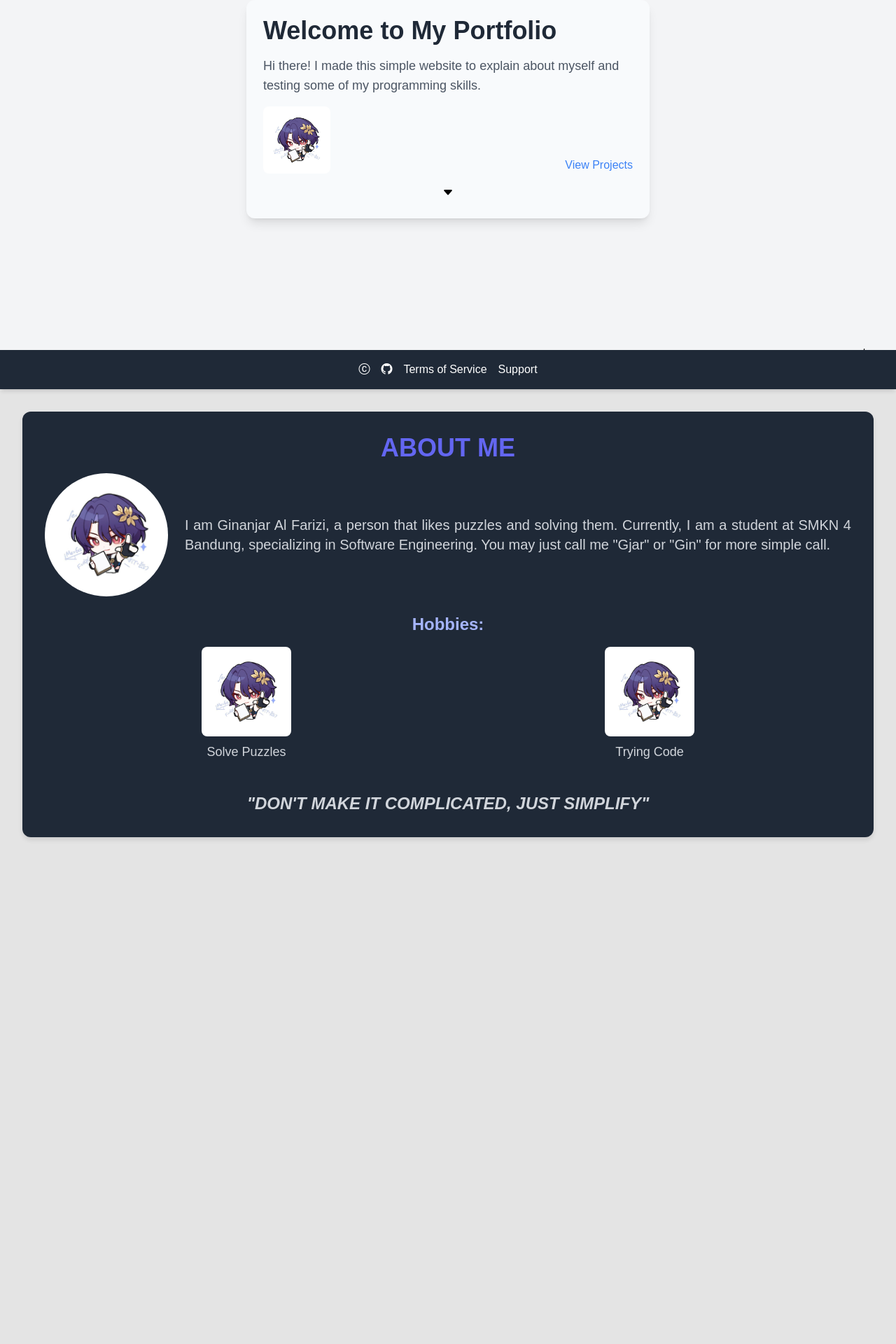
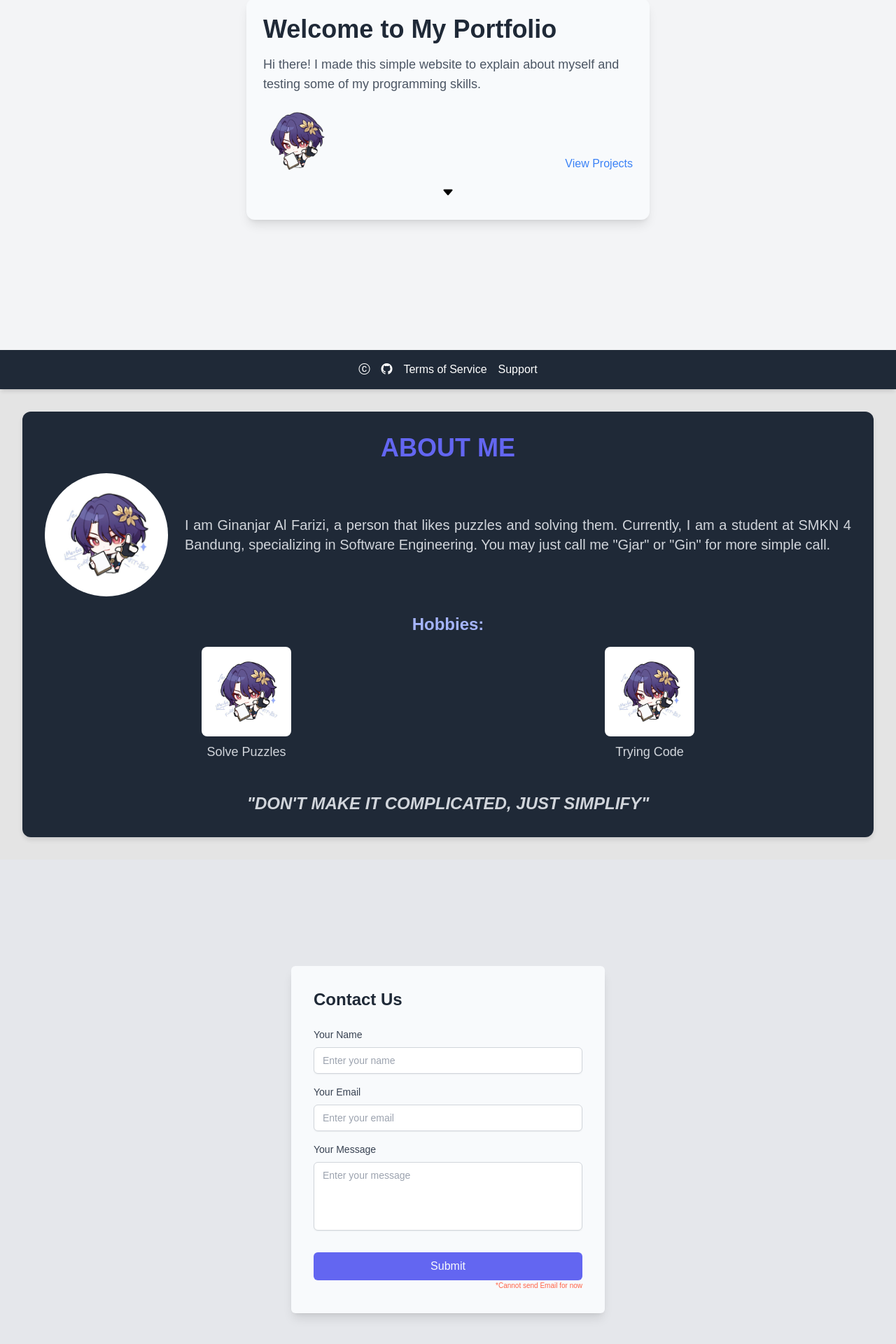
Before and after one commit to ReyzuaWeh/g-port-web, a Vue app: page / in a window 1280 px wide. Shown: the part 244-2164 px from the top of the page at 70% size. Before the commit the page ends 1472 px from the top, so only its background shows below. Built offline with nearby package versions, Linux system fonts and the light colour scheme.

Commit message:
Contact and Scroll

```diff
--- a/src/App.vue
+++ b/src/App.vue
@@ -6,6 +6,7 @@
       <component id="route" :is="Component" />
     </transition>
   </router-view>
+  <AppContact></AppContact>
   <AppScroller></AppScroller>
   <AppFooter></AppFooter>
   <!-- <HelloWorld msg="Welcome to Your Vue.js App"/> -->
@@ -16,6 +17,7 @@
 import AppFooter from './components/Footer.vue';
 import AppHeader from './components/Header.vue';
 import AppScroller from './components/ScrollBack.vue';
+import AppContact from './views/Contact.vue';
 import AppHome from './views/Home.vue';
 // import InputItem from './components/InputItem.vue';
 // import CekData from './components/cekData.vue';
@@ -29,7 +31,8 @@ export default {
     AppHeader,
     AppHome,
     AppFooter,
-    AppScroller
+    AppScroller,
+    AppContact
   },
 }
 </script>
--- a/src/components/Footer.vue
+++ b/src/components/Footer.vue
@@ -1,5 +1,5 @@
 <template>
-    <Transition name="footer-scroll">
+    <Transition name="footer-scroll" class="footer-scroll">
         <footer v-show="!isHidden" class="bg-gray-800 p-4 text-white shadow-md mx-0 fixed bottom-0 w-full h-fit">
             <div class="mx-auto flex justify-center items-center">
                 <nav>
@@ -41,5 +41,8 @@ export default {
 .footer-scroll-enter-active, .footer-scroll-leave-active{
     transition: all 0.3s ease;
 }
+.footer-scroll{
+    transition: all 0.3s ease;
 
+}
 </style>
--- a/src/components/ScrollBack.vue
+++ b/src/components/ScrollBack.vue
@@ -1,7 +1,7 @@
 <template>
-    <Transition name="scroller">
-        <div class="fixed bottom-10 right-5">
-            {{ isAppear }}
+    <Transition name="scroller" class="scroller">
+        <div v-show="isAppear" class="fixed bottom-16 right-5">
+            <i @click="toTop" class="bi bi-arrow-up-square-fill text-5xl w-full h-full transition-all duration-500 text-gray-500 hover:text-slate-400 cursor-pointer"></i>
         </div>
     </Transition>
 </template>
@@ -18,8 +18,23 @@ export default {
     },
     methods:{
         appear(){
-            this.isAppear = window.screenY < 45;
+            this.isAppear = window.scrollY > 150;
+        },
+        toTop(){
+            console.log('To The Top');
+            window.scrollTo({top: 0, behavior:'smooth'});
         }
     }
 };
 </script>
+<style scoped>
+.scroller-enter-from, .scroller-leave-to{
+    opacity: 0;
+}
+.scroller-enter-active, .scroller-leave-active{
+    transition: all 0.3s ease-in-out;
+}
+.scroller{
+    transition: all 0.3s ease-in-out;
+}
+</style>
--- a/src/views/Contact.vue
+++ b/src/views/Contact.vue
@@ -0,0 +1,44 @@
+<template>
+    <div class="bg-gray-200 min-h-screen flex items-center justify-center">
+      <div class="bg-slate-50 p-8 rounded-md shadow-lg max-w-md w-full">
+        <h2 class="text-2xl font-bold mb-6 text-gray-800">Contact Us</h2>
+
+        <div class="mb-4">
+          <label for="name" class="block text-sm font-medium text-gray-700 mb-2">Your Name</label>
+          <input type="text" id="name" name="name" placeholder="Enter your name"
+            class="w-full px-3 py-2 border border-gray-300 rounded-md shadow-sm focus:outline-none focus:ring-indigo-500 focus:border-indigo-500 text-sm">
+        </div>
+
+        <div class="mb-4">
+          <label for="email" class="block text-sm font-medium text-gray-700 mb-2">Your Email</label>
+          <input type="email" id="email" name="email" placeholder="Enter your email"
+            class="w-full px-3 py-2 border border-gray-300 rounded-md shadow-sm focus:outline-none focus:ring-indigo-500 focus:border-indigo-500 text-sm">
+        </div>
+
+        <div class="mb-6">
+          <label for="message" class="block text-sm font-medium text-gray-700 mb-2">Your Message</label>
+          <textarea id="message" name="message" rows="4" placeholder="Enter your message"
+            class="w-full px-3 py-2 border border-gray-300 rounded-md shadow-sm focus:outline-none resize-none focus:ring-indigo-500 focus:border-indigo-500 text-sm"></textarea>
+        </div>
+
+        <button type="submit" class="w-full bg-indigo-500 text-slate-50 py-2 px-4 rounded-md hover:bg-indigo-600 transition duration-300 ease-in-out">
+          Submit
+        </button>
+        <p class="warn">*Cannot send Email for now</p>
+      </div>
+    </div>
+  </template>
+
+  <script>
+  export default {
+    name : 'AppContact'
+  };
+  </script>
+
+  <style scoped>
+  p.warn{
+    text-align: end;
+    font-size: 10px;
+    color: tomato;
+  }
+  </style>
--- a/src/views/Home.vue
+++ b/src/views/Home.vue
@@ -6,15 +6,13 @@
                 Hi there! I made this simple website to explain about myself and testing some of my programming skills.
             </p>
             <div class="flex justify-between items-end">
-                <img src="../assets/dr.ratio.jpg" alt="" class="rounded-lg w-24 h-full">
+                <img src="../assets/dr_ratio.png" alt="" class="rounded-lg w-24 h-full">
                 <router-link to="/" class="text-blue-500 h-fit font-medium hover:underline">
                     <span>View Projects</span>
                 </router-link>
             </div>
             <div class="w-full flex justify-center">
-                <button @click="scrollToRoute">
-                    <i class="bi bi-caret-down-fill" ></i>
-                </button>
+                <i @click="scrollToRoute" class="bi bi-caret-down-fill hover:text-xl transition-all duration-500 text-lg cursor-pointer" ></i>
             </div>
         </div>
     </div>
```
Also changed, not shown: src/assets/dr_ratio.png (added).
